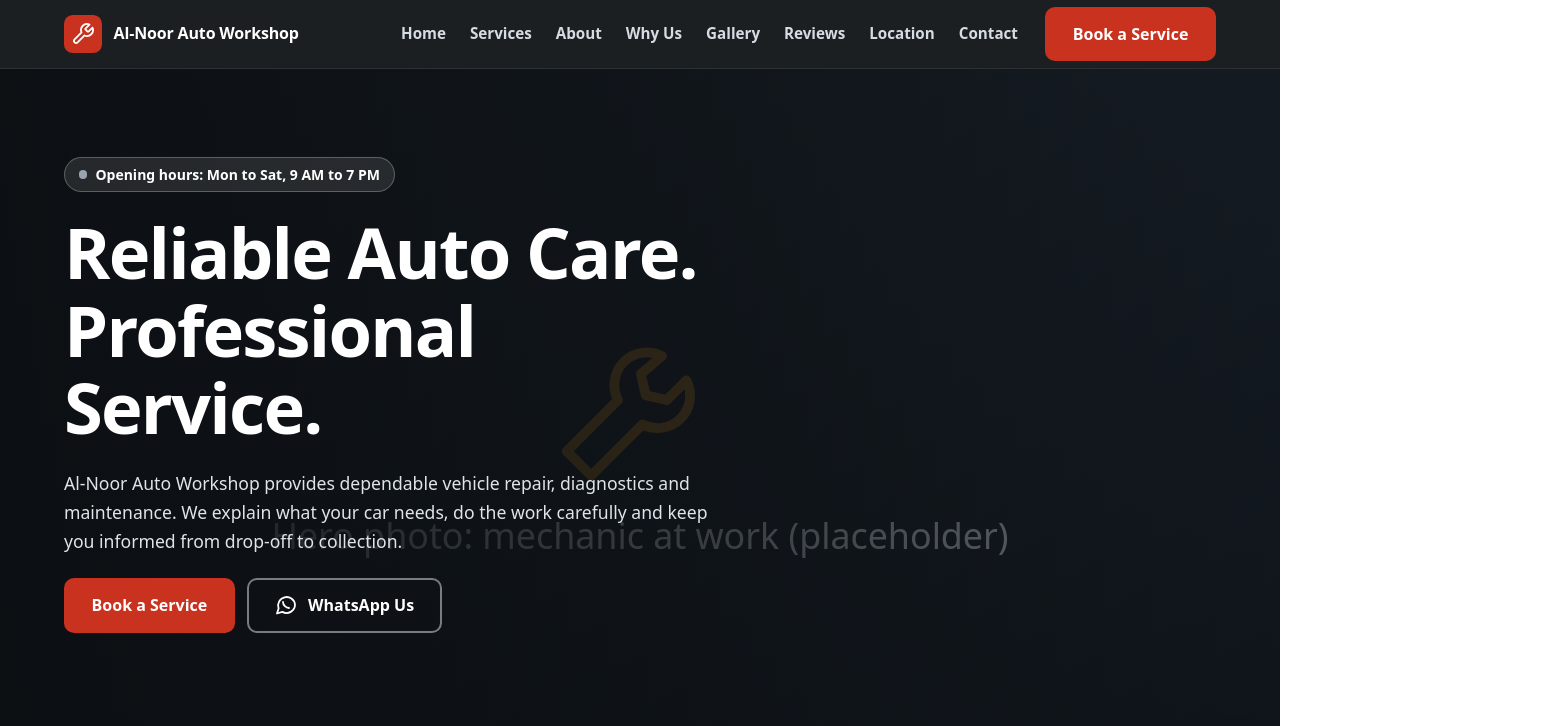
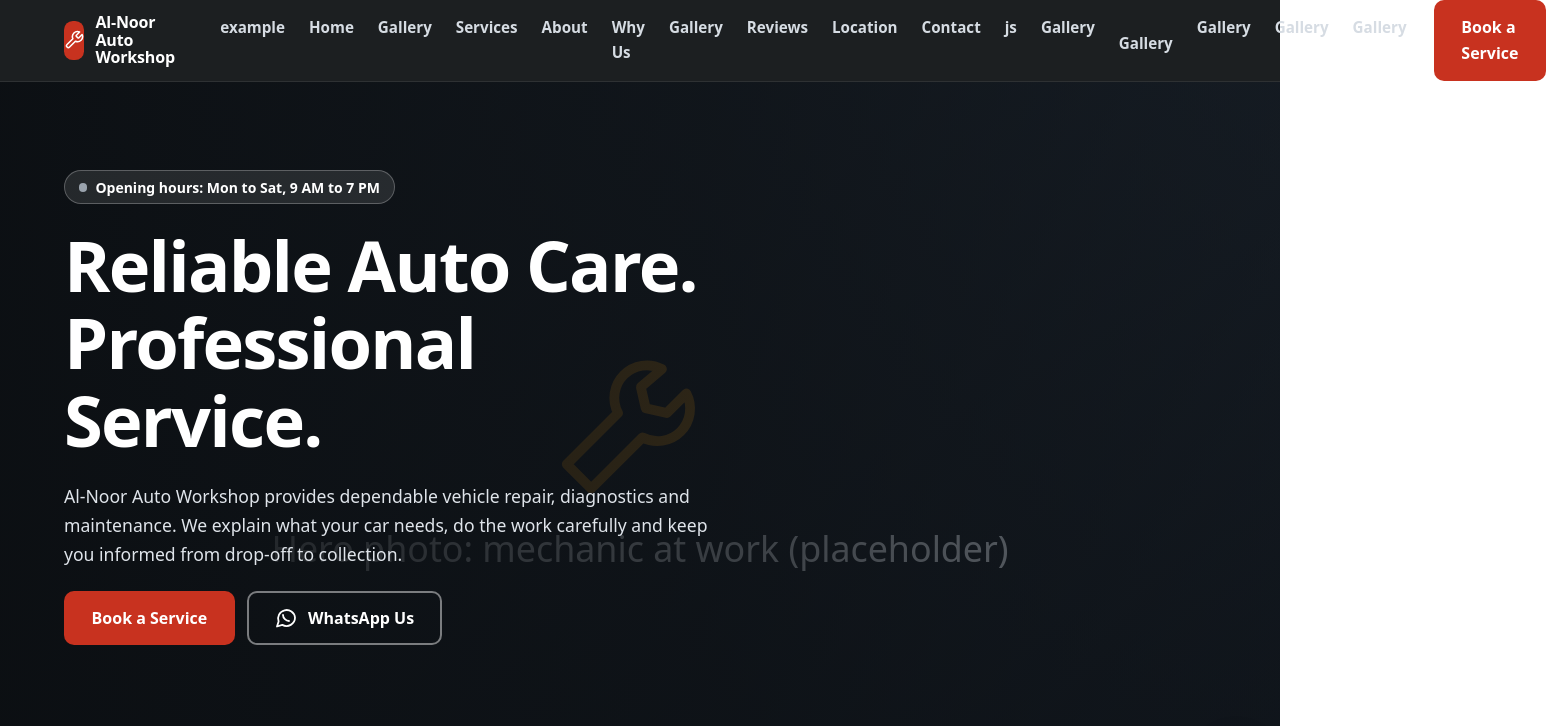
Before and after one commit to anasmirza123/business-landing-page, a website: page index.html in a window 1280 px wide. Shown: the top 726 px of the page, 1546 px wide, since content can reach past the window. Drawn offline with Linux system fonts and the light colour scheme.

Commit message:
Update index.html

```diff
--- a/index.html
+++ b/index.html
@@ -485,7 +485,10 @@
       <button class="burger" type="button" aria-expanded="false" aria-controls="nav" aria-label="Open menu"><span></span><span></span><span></span></button>
       <nav class="nav" id="nav" aria-label="Main">
         <ul class="nav-list">
+          <li><a class="nav-link" href=".env.example">example</a></li>
+
           <li><a class="nav-link" href="#home">Home</a></li>
+           <li><a class="nav-link" href="#gallery">Gallery</a></li>
           <li><a class="nav-link" href="#services">Services</a></li>
           <li><a class="nav-link" href="#about">About</a></li>
           <li><a class="nav-link" href="#why-us">Why Us</a></li>
@@ -493,6 +496,13 @@
           <li><a class="nav-link" href="#reviews">Reviews</a></li>
           <li><a class="nav-link" href="#location">Location</a></li>
           <li><a class="nav-link" href="#contact">Contact</a></li>
+               <li><a class="nav-link" href="#app.js">js</a></li>
+     <li><a class="nav-link" href="#gallary-1.svg">Gallery</a></li>
+     <li><a class="nav-link" href="#gallary-2.svgGallery</a></li>
+               <li><a class="nav-link" href="#gallary-3.svgy">Gallery</a></li>
+     <li><a class="nav-link" href="#gallary-4.svg">Gallery</a></li>
+     <li><a class="nav-link" href="#gallary-5.svg">Gallery</a></li>
+               <li><a class="nav-link" href="#gallary-6.svg">Gallery</a></li>
         </ul>
         <a class="btn btn--red" href="#contact">Book a Service</a>
       </nav>
```
